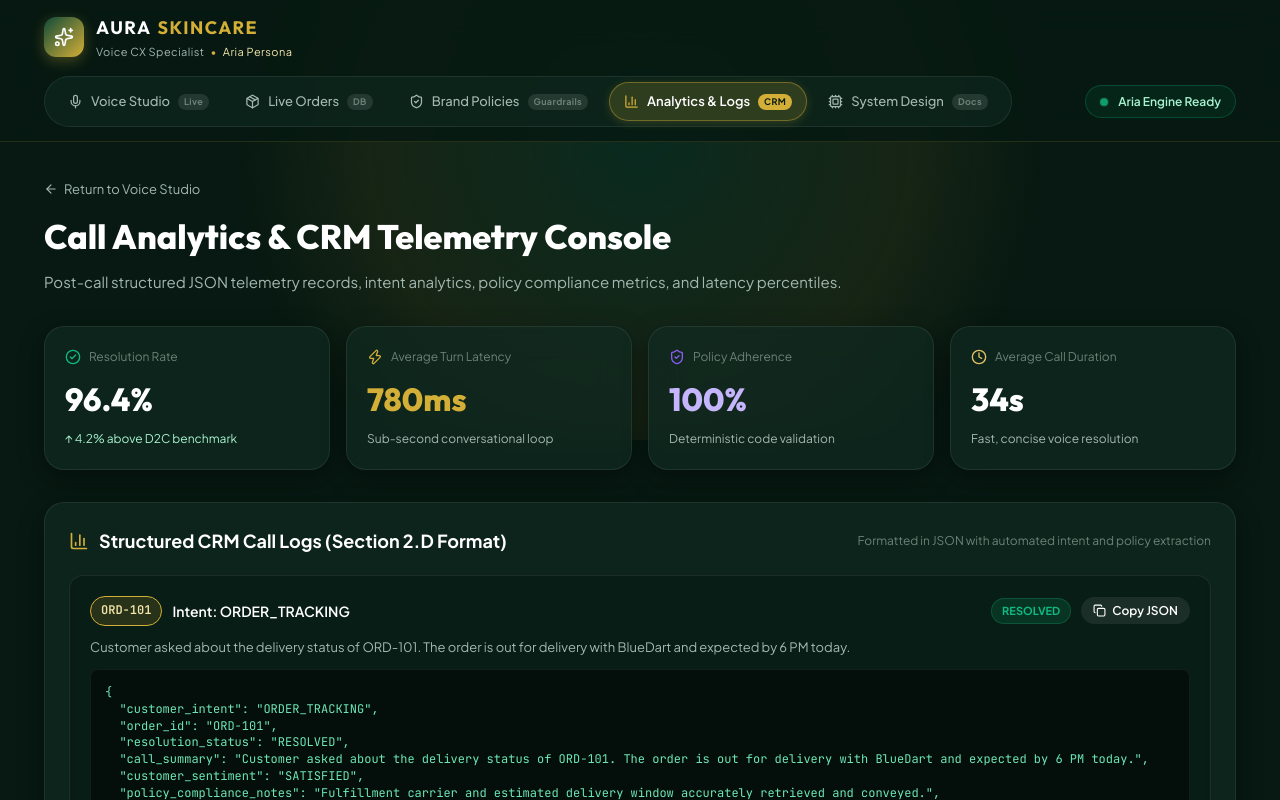
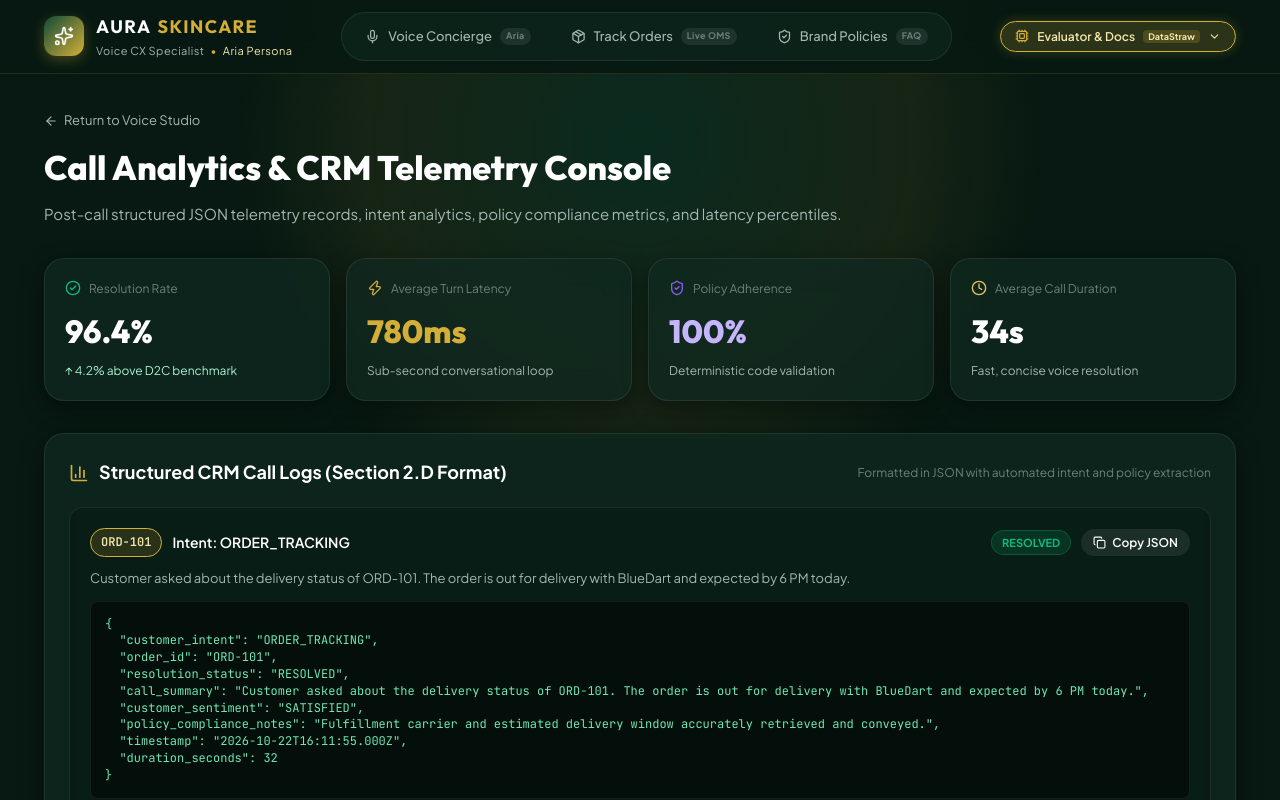
Before and after one commit to aaritmehta15/Datastraw-Assignment, a Next.js app: page /analytics in a window 1280 px wide. Shown: the top 800 px of the page. Built offline with nearby package versions, Linux system fonts and the light colour scheme.

Commit message:
feat(ui): separate customer navigation from evaluator documentation and disable dev indicator

```diff
--- a/components/Navbar.tsx
+++ b/components/Navbar.tsx
@@ -1,30 +1,72 @@
 'use client';
 
+import { useState, useRef, useEffect } from 'react';
 import Link from 'next/link';
 import { usePathname } from 'next/navigation';
-import { Mic, Package, ShieldCheck, BarChart3, Cpu, Sparkles } from 'lucide-react';
+import {
+  Mic,
+  Package,
+  ShieldCheck,
+  BarChart3,
+  Cpu,
+  Sparkles,
+  ChevronDown,
+  FileCode2,
+  Terminal,
+  ExternalLink
+} from 'lucide-react';
 
-const NAV_ITEMS = [
-  { href: '/', label: 'Voice Studio', icon: Mic, badge: 'Live' },
-  { href: '/orders', label: 'Live Orders', icon: Package, badge: 'DB' },
-  { href: '/policies', label: 'Brand Policies', icon: ShieldCheck, badge: 'Guardrails' },
-  { href: '/analytics', label: 'Analytics & Logs', icon: BarChart3, badge: 'CRM' },
-  { href: '/architecture', label: 'System Design', icon: Cpu, badge: 'Docs' },
+const CUSTOMER_NAV = [
+  { href: '/', label: 'Voice Concierge', icon: Mic, badge: 'Aria' },
+  { href: '/orders', label: 'Track Orders', icon: Package, badge: 'Live OMS' },
+  { href: '/policies', label: 'Brand Policies', icon: ShieldCheck, badge: 'FAQ' },
+];
+
+const EVALUATOR_DOCS = [
+  {
+    href: '/architecture',
+    label: 'System Design & Architecture',
+    desc: 'Pipeline flowcharts, latency breakdown & state machines',
+    icon: Cpu,
+    tag: 'Docs'
+  },
+  {
+    href: '/analytics',
+    label: 'CRM Analytics & Call Logs',
+    desc: 'Post-call structured JSON telemetry & sentiment logs',
+    icon: BarChart3,
+    tag: 'CRM'
+  },
 ];
 
 export default function Navbar() {
   const pathname = usePathname();
+  const [isDocsOpen, setIsDocsOpen] = useState(false);
+  const dropdownRef = useRef<HTMLDivElement>(null);
+
+  const isEvaluatorPage = pathname === '/architecture' || pathname === '/analytics';
+
+  // Close dropdown on outside click
+  useEffect(() => {
+    function handleClickOutside(event: MouseEvent) {
+      if (dropdownRef.current && !dropdownRef.current.contains(event.target as Node)) {
+        setIsDocsOpen(false);
+      }
+    }
+    document.addEventListener('mousedown', handleClickOutside);
+    return () => document.removeEventListener('mousedown', handleClickOutside);
+  }, []);
 
   return (
     <header style={{
       position: 'sticky',
       top: 0,
       zIndex: 100,
-      backgroundColor: 'rgba(7, 25, 18, 0.85)',
+      backgroundColor: 'rgba(7, 25, 18, 0.90)',
       backdropFilter: 'blur(20px)',
       WebkitBackdropFilter: 'blur(20px)',
       borderBottom: '1px solid rgba(212, 175, 55, 0.15)',
-      padding: '14px 0',
+      padding: '12px 0',
       transition: 'all 0.3s ease'
     }}>
       <div className="container" style={{
@@ -77,17 +119,17 @@ export default function Navbar() {
           </div>
         </Link>
 
-        {/* Navigation Links */}
+        {/* ── Primary Customer-Facing Navigation ────────────────────────────── */}
         <nav style={{
           display: 'flex',
           alignItems: 'center',
           gap: '6px',
           background: 'rgba(16, 42, 33, 0.6)',
-          padding: '5px 8px',
+          padding: '4px 6px',
           borderRadius: 'var(--radius-full)',
           border: '1px solid rgba(255, 255, 255, 0.08)'
         }}>
-          {NAV_ITEMS.map((item) => {
+          {CUSTOMER_NAV.map((item) => {
             const Icon = item.icon;
             const isActive = pathname === item.href;
             return (
@@ -98,7 +140,7 @@ export default function Navbar() {
                   display: 'flex',
                   alignItems: 'center',
                   gap: '8px',
-                  padding: '8px 14px',
+                  padding: '8px 16px',
                   borderRadius: 'var(--radius-full)',
                   fontSize: '13px',
                   fontWeight: isActive ? 600 : 500,
@@ -116,7 +158,7 @@ export default function Navbar() {
                     fontSize: '9px',
                     padding: '1px 6px',
                     borderRadius: 'var(--radius-full)',
-                    background: isActive ? 'var(--gold-primary)' : 'rgba(255, 255, 255, 0.1)',
+                    background: isActive ? 'var(--gold-primary)' : 'rgba(255, 255, 255, 0.08)',
                     color: isActive ? '#071912' : 'var(--text-muted)',
                     fontWeight: 700,
                     letterSpacing: '0.04em'
@@ -129,29 +171,161 @@ export default function Navbar() {
           })}
         </nav>
 
-        {/* Live Engine Indicator */}
-        <div style={{
-          display: 'flex',
-          alignItems: 'center',
-          gap: '10px',
-          padding: '6px 14px',
-          background: 'rgba(16, 185, 129, 0.08)',
-          border: '1px solid rgba(16, 185, 129, 0.25)',
-          borderRadius: 'var(--radius-full)',
-          fontSize: '12px',
-          color: 'var(--text-primary)'
-        }}>
-          <span
-            className="animate-pulse-dot"
-            style={{
-              width: '8px',
-              height: '8px',
-              borderRadius: '50%',
-              backgroundColor: 'var(--emerald-accent)',
-              display: 'inline-block'
-            }}
-          />
-          <span style={{ fontWeight: 600, color: '#A7F3D0' }}>Aria Engine Ready</span>
+        {/* ── Evaluator & Engineering Docs Menu (Separated from Customer View) ── */}
+        <div style={{ display: 'flex', alignItems: 'center', gap: '12px' }}>
+          <div ref={dropdownRef} style={{ position: 'relative' }}>
+            <button
+              onClick={() => setIsDocsOpen(!isDocsOpen)}
+              style={{
+                display: 'inline-flex',
+                alignItems: 'center',
+                gap: '8px',
+                padding: '7px 14px',
+                borderRadius: 'var(--radius-full)',
+                background: isEvaluatorPage
+                  ? 'rgba(212, 175, 55, 0.18)'
+                  : 'rgba(255, 255, 255, 0.05)',
+                border: isEvaluatorPage
+                  ? '1px solid var(--gold-primary)'
+                  : '1px solid rgba(255, 255, 255, 0.12)',
+                color: isEvaluatorPage ? 'var(--gold-light)' : '#E2E8F0',
+                fontSize: '12px',
+                fontWeight: 600,
+                cursor: 'pointer',
+                transition: 'all 0.2s ease',
+                boxShadow: isEvaluatorPage ? '0 0 12px rgba(212, 175, 55, 0.25)' : 'none'
+              }}
+            >
+              <Cpu size={14} color="var(--gold-primary)" />
+              <span>Evaluator & Docs</span>
+              <span style={{
+                fontSize: '9px',
+                padding: '1px 5px',
+                borderRadius: '4px',
+                background: 'rgba(212, 175, 55, 0.2)',
+                color: 'var(--gold-light)',
+                fontWeight: 700
+              }}>
+                DataStraw
+              </span>
+              <ChevronDown
+                size={13}
+                style={{
+                  transform: isDocsOpen ? 'rotate(180deg)' : 'rotate(0deg)',
+                  transition: 'transform 0.2s ease'
+                }}
+              />
+            </button>
+
+            {/* Dropdown Menu */}
+            {isDocsOpen && (
+              <div style={{
+                position: 'absolute',
+                top: 'calc(100% + 8px)',
+                right: 0,
+                width: '320px',
+                background: '#0B2219',
+                border: '1px solid rgba(212, 175, 55, 0.3)',
+                borderRadius: 'var(--radius-md)',
+                boxShadow: '0 16px 40px rgba(0, 0, 0, 0.7)',
+                padding: '8px',
+                zIndex: 200,
+                animation: 'fadeIn 0.15s ease'
+              }}>
+                <div style={{
+                  padding: '8px 12px 6px',
+                  borderBottom: '1px solid rgba(255, 255, 255, 0.08)',
+                  marginBottom: '6px'
+                }}>
+                  <div style={{ fontSize: '11px', fontWeight: 700, color: 'var(--gold-primary)', letterSpacing: '0.06em' }}>
+                    DATASTRAW HIRING EVALUATION
+                  </div>
+                  <div style={{ fontSize: '11px', color: 'var(--text-muted)' }}>
+                    Engineering documentation, telemetry & architecture
+                  </div>
+                </div>
+
+                {EVALUATOR_DOCS.map((item) => {
+                  const Icon = item.icon;
+                  const isActive = pathname === item.href;
+                  return (
+                    <Link
+                      key={item.href}
+                      href={item.href}
+                      onClick={() => setIsDocsOpen(false)}
+                      style={{
+                        display: 'flex',
+                        alignItems: 'flex-start',
+                        gap: '10px',
+                        padding: '10px 12px',
+                        borderRadius: 'var(--radius-sm)',
+                        background: isActive ? 'rgba(212, 175, 55, 0.12)' : 'transparent',
+                        border: isActive ? '1px solid rgba(212, 175, 55, 0.2)' : '1px solid transparent',
+                        color: '#FFFFFF',
+                        transition: 'background 0.15s ease',
+                        marginBottom: '4px'
+                      }}
+                    >
+                      <div style={{
+                        marginTop: '2px',
+                        padding: '6px',
+                        borderRadius: '8px',
+                        background: 'rgba(212, 175, 55, 0.15)',
+                        color: 'var(--gold-primary)'
+                      }}>
+                        <Icon size={16} />
+                      </div>
+                      <div style={{ flex: 1 }}>
+                        <div style={{ display: 'flex', alignItems: 'center', justifyContent: 'space-between', gap: '6px' }}>
+                          <span style={{ fontSize: '13px', fontWeight: 600, color: isActive ? 'var(--gold-light)' : '#FFF' }}>
+                            {item.label}
+                          </span>
+                          <span style={{
+                            fontSize: '9px',
+                            padding: '1px 5px',
+                            borderRadius: '3px',
+                            background: 'rgba(255, 255, 255, 0.1)',
+                            color: 'var(--text-secondary)',
+                            fontWeight: 700
+                          }}>
+                            {item.tag}
+                          </span>
+                        </div>
+                        <div style={{ fontSize: '11px', color: 'var(--text-muted)', marginTop: '2px', lineHeight: 1.4 }}>
+                          {item.desc}
+                        </div>
+                      </div>
+                    </Link>
+                  );
+                })}
+
+                {/* External GitHub / README Link */}
+                <a
+                  href="https://github.com/aaritmehta15/Datastraw-Assignment#readme"
+                  target="_blank"
+                  rel="noopener noreferrer"
+                  style={{
+                    display: 'flex',
+                    alignItems: 'center',
+                    justifyContent: 'space-between',
+                    padding: '8px 12px',
+                    borderRadius: 'var(--radius-sm)',
+                    background: 'rgba(255, 255, 255, 0.03)',
+                    borderTop: '1px solid rgba(255, 255, 255, 0.06)',
+                    marginTop: '4px',
+                    color: 'var(--text-secondary)',
+                    fontSize: '12px'
+                  }}
+                >
+                  <div style={{ display: 'flex', alignItems: 'center', gap: '8px' }}>
+                    <FileCode2 size={14} color="var(--gold-primary)" />
+                    <span>View Assessment README.md</span>
+                  </div>
+                  <ExternalLink size={12} />
+                </a>
+              </div>
+            )}
+          </div>
         </div>
       </div>
     </header>
--- /dev/null
+++ b/next.config.mjs
@@ -0,0 +1,6 @@
+/** @type {import('next').NextConfig} */
+const nextConfig = {
+  devIndicators: false,
+};
+
+export default nextConfig;
```
